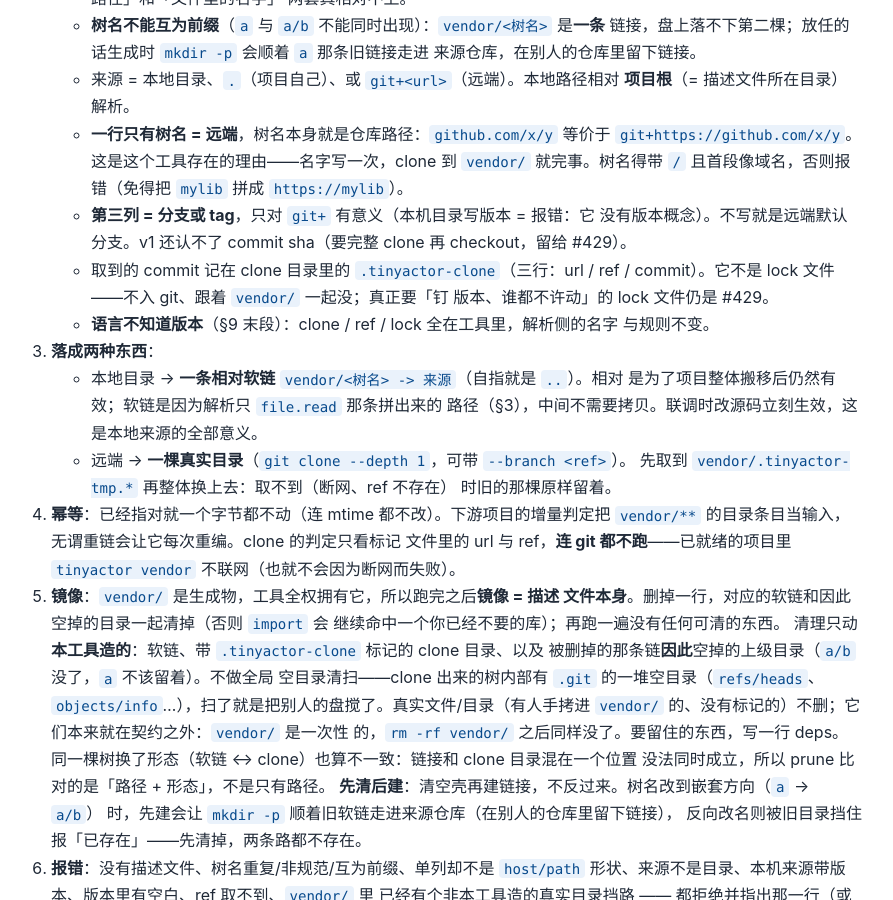
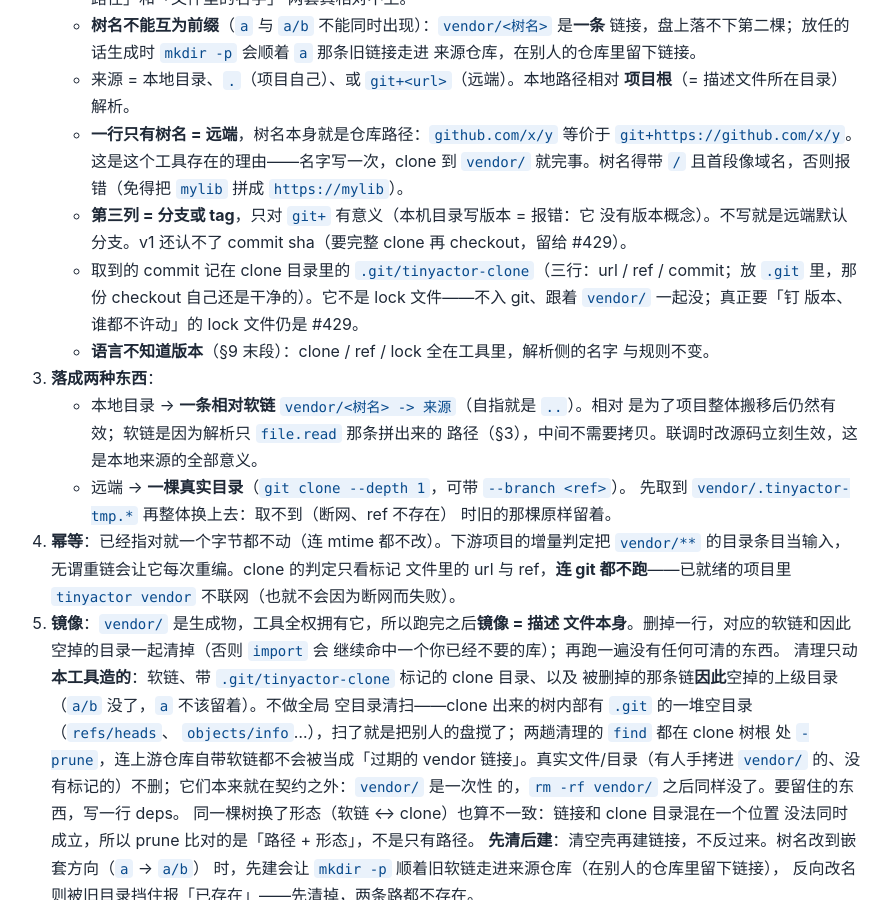
Before and after one commit to tiancaiamao/tinyactor, a Jekyll site: the page built from docs/modules.md, in a window 1280 px wide and 900 px high, scrolled down 4554 px. Shown: the whole window, without its empty margins (203-1096 px from the left). Built offline with Jekyll 4.4.1, drawn with Linux system fonts in a browser that asks for light colours; our own code applies the rules of GitHub Pages for plain Markdown files.

Commit message:
修 review 的 P1：prune 不许下钻进 clone 出来的树
上一笔把「别人的树内部不是本工具的盘」只落实了一半：clone 的 `.git` 空目录躲过
了全局清扫，但两趟 `find` 还是会**走进** clone 出来的树里：

- 软链那趟 `find vendor -type l` 会把上游仓库自带的软链（`lib/alias.ta ->
  real.ta`）当成「描述文件里没有这棵树了」删掉，退出码 0。而 clone 的幂等只看
  标记里的 url/ref，下一趟直接复用，删掉的永不恢复 —— vendor 就此和 pin 住的
  commit 悄悄不一致，`import` 报「文件不存在」，而 deps 一个字没写错。
- 标记那趟同理，会看见别人树里同名的标记文件并 `rm -rf` 掉它的父目录。

两趟都改成在 clone 树根处 `-prune`（`clone_roots` / `stray_links` 两个小函数），
不再往别人的树里看一眼。

顺带把标记挪进 `.git/tinyactor-clone`：那份 clone 自身要保持 `git status` 干净
（有人会拿它当普通 checkout 用），`.git` 里的文件天然不被跟踪、也不会跟上游文件
重名。

测试补两条回归：上游加一条软链后跑两遍（第二遍必须是 no-op、软链还在、clone
内部 `git status` 干净）、标记位置。make -j8 test 全绿，真实远端
（tinyactor-pkgs）复跑一遍 clone 干净。

```diff
--- a/docs/modules.md
+++ b/docs/modules.md
@@ -208,8 +208,8 @@ error: no vendor/ directory above /tmp/x.ta
    - **第三列 = 分支或 tag**，只对 `git+` 有意义（本机目录写版本 = 报错：它
      没有版本概念）。不写就是远端默认分支。v1 还认不了 commit sha（要完整
      clone 再 checkout，留给 #429）。
-   - 取到的 commit 记在 clone 目录里的 `.tinyactor-clone`（三行：url / ref /
-     commit）。它不是 lock 文件——不入 git、跟着 `vendor/` 一起没；真正要「钉
+   - 取到的 commit 记在 clone 目录里的 `.git/tinyactor-clone`（三行：url / ref /
+     commit；放 `.git` 里，那份 checkout 自己还是干净的）。它不是 lock 文件——不入 git、跟着 `vendor/` 一起没；真正要「钉
      版本、谁都不许动」的 lock 文件仍是 #429。
    - **语言不知道版本**（§9 末段）：clone / ref / lock 全在工具里，解析侧的名字
      与规则不变。
@@ -227,10 +227,11 @@ error: no vendor/ directory above /tmp/x.ta
 5. **镜像**：`vendor/` 是生成物，工具全权拥有它，所以跑完之后**镜像 = 描述
    文件本身**。删掉一行，对应的软链和因此空掉的目录一起清掉（否则 `import` 会
    继续命中一个你已经不要的库）；再跑一遍没有任何可清的东西。
-   清理只动**本工具造的**：软链、带 `.tinyactor-clone` 标记的 clone 目录、以及
+   清理只动**本工具造的**：软链、带 `.git/tinyactor-clone` 标记的 clone 目录、以及
    被删掉的那条链**因此**空掉的上级目录（`a/b` 没了，`a` 不该留着）。不做全局
    空目录清扫——clone 出来的树内部有 `.git` 的一堆空目录（`refs/heads`、
-   `objects/info`…），扫了就是把别人的盘搅了。真实文件/目录（有人手拷进
+   `objects/info`…），扫了就是把别人的盘搅了；两趟清理的 `find` 都在 clone 树根
+   处 `-prune`，连上游仓库自带软链都不会被当成「过期的 vendor 链接」。真实文件/目录（有人手拷进
    `vendor/` 的、没有标记的）不删；它们本来就在契约之外：`vendor/` 是一次性
    的，`rm -rf vendor/` 之后同样没了。要留住的东西，写一行 deps。
    同一棵树换了形态（软链 ↔ clone）也算不一致：链接和 clone 目录混在一个位置
```
Also changed, not shown: docs/packages.md (+1 -1 lines), 2 other files.
